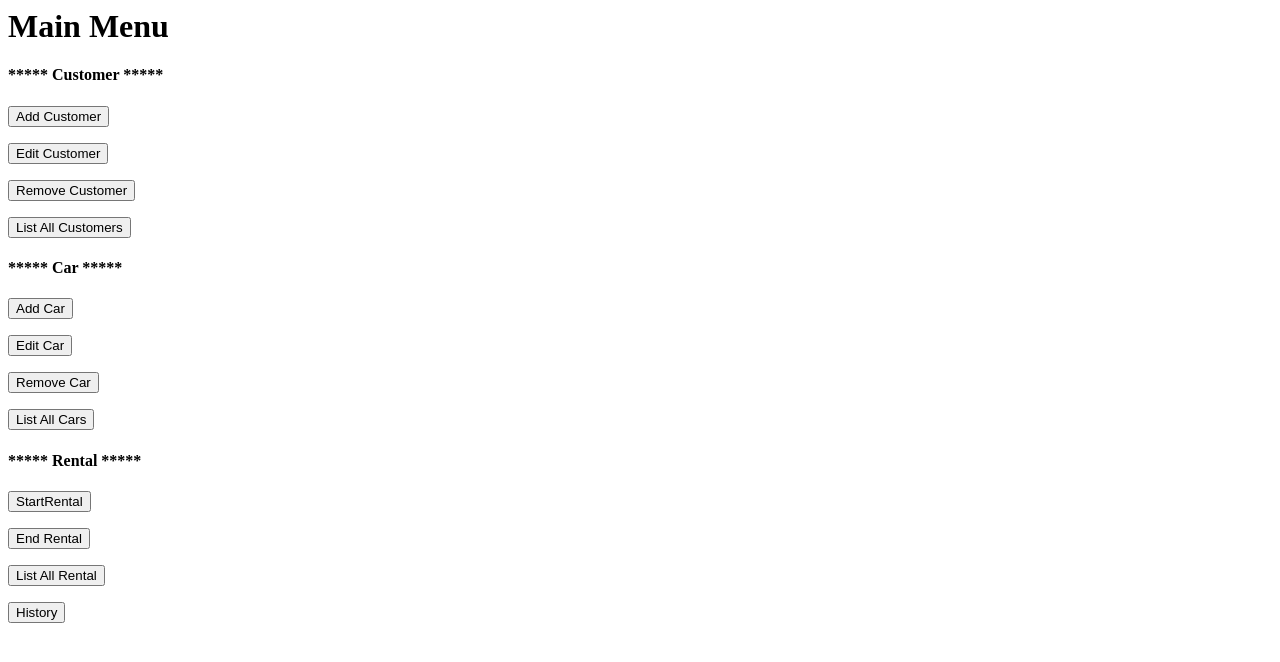
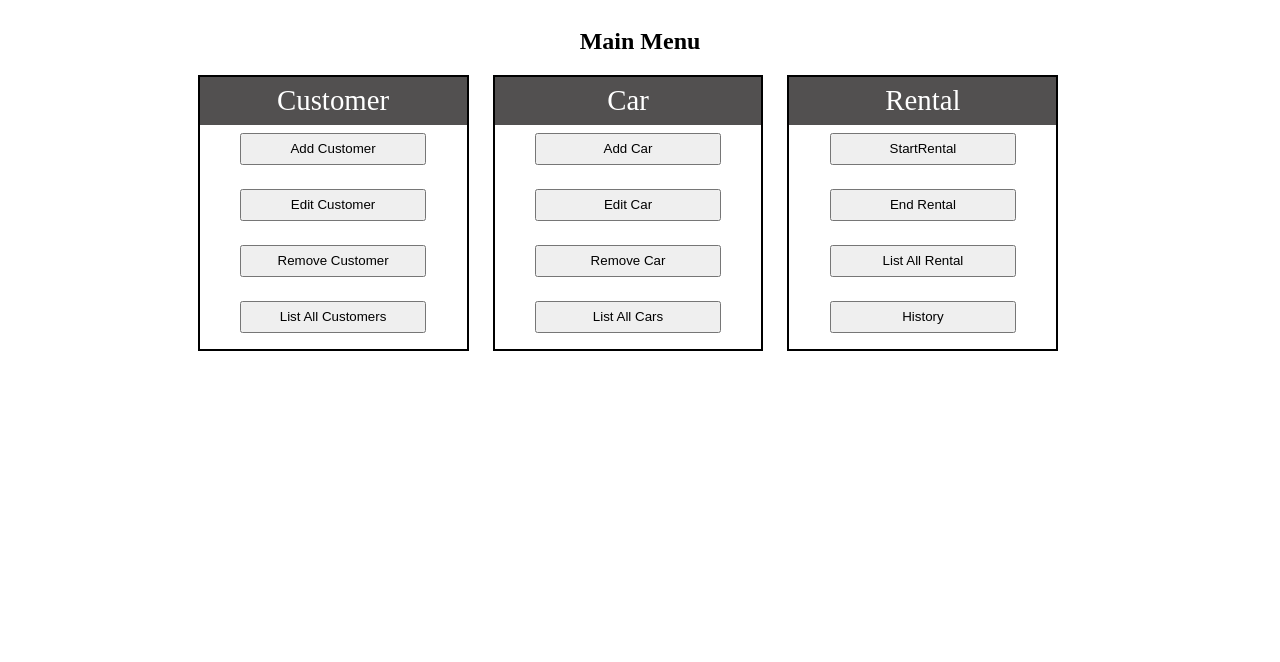
Before and after one commit to mustafa-hamraz/u05-car-rental, a PHP site: template src/Views/MainMenuView.twig in a window 1280 px wide. Shown: the top 662 px of the page. Run offline with PHP 8.4, Linux system fonts and the light colour scheme; the template is opened without the code that fills it, so the values that code supplies are empty; some libraries are stand-ins or nearby versions.

Commit message:
Main Menu Twig/HTML/CSS has been improved

```diff
--- a/src/Views/MainMenuView.twig
+++ b/src/Views/MainMenuView.twig
@@ -1,43 +1,102 @@
+<section>
     <h1>Main Menu</h1>
+    <div class="all_boxes">
 
-<h4>***** Customer *****</h4>
+        <div class="each_box">
+            <div class="box_title">Customer</div>
             <form method="post" action="/AddCustomer">
-  <input type="submit" value="Add Customer">
+              <button class="input_button" type="submit" value="Add Customer">Add Customer</button>
             </form>
             <form method="post" action="/EditCustomer">
-  <input type="submit" value="Edit Customer">
+              <button class="input_button" type="submit" value="Edit Customer">Edit Customer</button>
             </form>
             <form method="post" action="/RemoveCustomer">
-  <input type="submit" value="Remove Customer">
+              <button class="input_button" type="submit" value="Remove Customer">Remove Customer</button>
             </form>
             <form method="post" action="/ListCustomers">
-  <input type="submit" value="List All Customers">
+              <button class="input_button" type="submit" value="List All Customers">List All Customers</button>
             </form>
+        </div>
 
-<h4>***** Car *****</h4>
+        <div class="each_box">
+            <div class="box_title">Car</div>
             <form method="post" action="/AddCar">
-  <input type="submit" value="Add Car">
+              <button class="input_button" type="submit" value="Add Car">Add Car</button>
             </form>
             <form method="post" action="/EditCar">
-  <input type="submit" value="Edit Car">
+              <button class="input_button" type="submit" value="Edit Car">Edit Car</button>
             </form>
             <form method="post" action="/RemoveCar">
-  <input type="submit" value="Remove Car">
+              <button class="input_button" type="submit" value="Remove Car">Remove Car</button>
             </form>
             <form method="post" action="/ListCars">
-  <input type="submit" value="List All Cars">
+              <button class="input_button" type="submit" value="List All Cars">List All Cars</button>
             </form>
+        </div>
 
-<h4>***** Rental *****</h4>
+        <div class="each_box">
+            <div class="box_title">Rental</div>
             <form method="post" action="/StartRental">
-  <input type="submit" value="StartRental">
+                <button class="input_button" type="submit" value="StartRental">StartRental</button>
             </form>
             <form method="post" action="/EndRental">
-  <input type="submit" value="End Rental">
+                <button class="input_button" type="submit" value="End Rental">End Rental</button>
             </form>
             <form method="post" action="/ListRental">
-  <input type="submit" value="List All Rental">
+                <button class="input_button" type="submit" value="List All Rental">List All Rental</button>
             </form>
             <form method="post" action="/History">
-  <input type="submit" value="History">
+                <button class="input_button" type="submit" value="History">History</button>
             </form>
+        </div>
+    </div>
+
+</section>
+
+
+<style>
+    section{
+        width: 100%;
+        display: flex;
+        flex-direction: column;
+        align-items: center;
+
+    }
+    .all_boxes{
+        display: flex;
+        width: 70%;
+    }
+    .each_box{
+        margin-right: 1.5rem;
+        width: 33%;
+        border: 2px solid black;
+        display: flex;
+        flex-direction: column;
+        align-items: center;
+    }
+    .box_title{
+        height: 3rem;
+        width: 100%;
+        background-color: rgb(82, 80, 80);
+        display: flex;
+        align-items: center;
+        justify-content: center;
+        font-size: 1.8rem;
+        color: white;
+
+    }
+    form{
+        width: 100%;
+        display: flex;
+        align-items: center;
+        justify-content: center;
+    }
+    .input_button{
+        width: 70%;
+        height: 2rem;
+        margin-top: 0.5rem;
+        cursor: pointer;
+    }
+
+
+</style>
```
Lines whose indentation alone changed are shown as unchanged.
